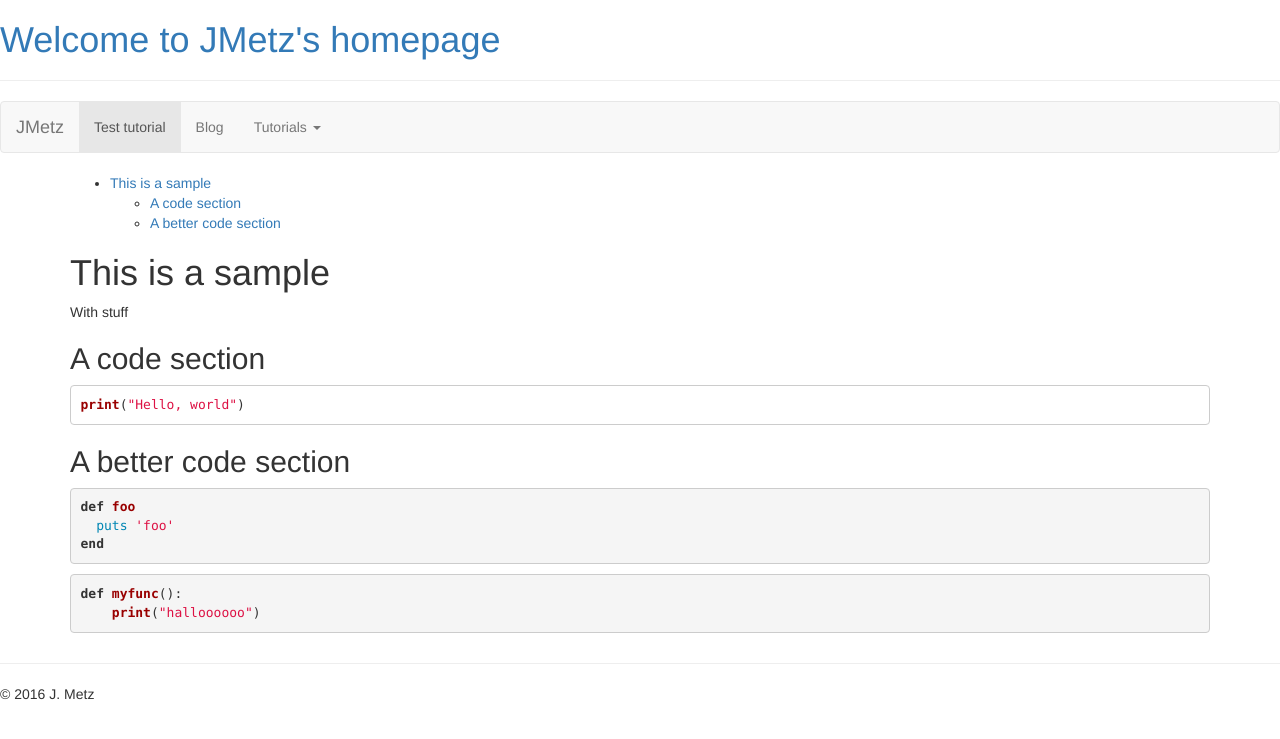
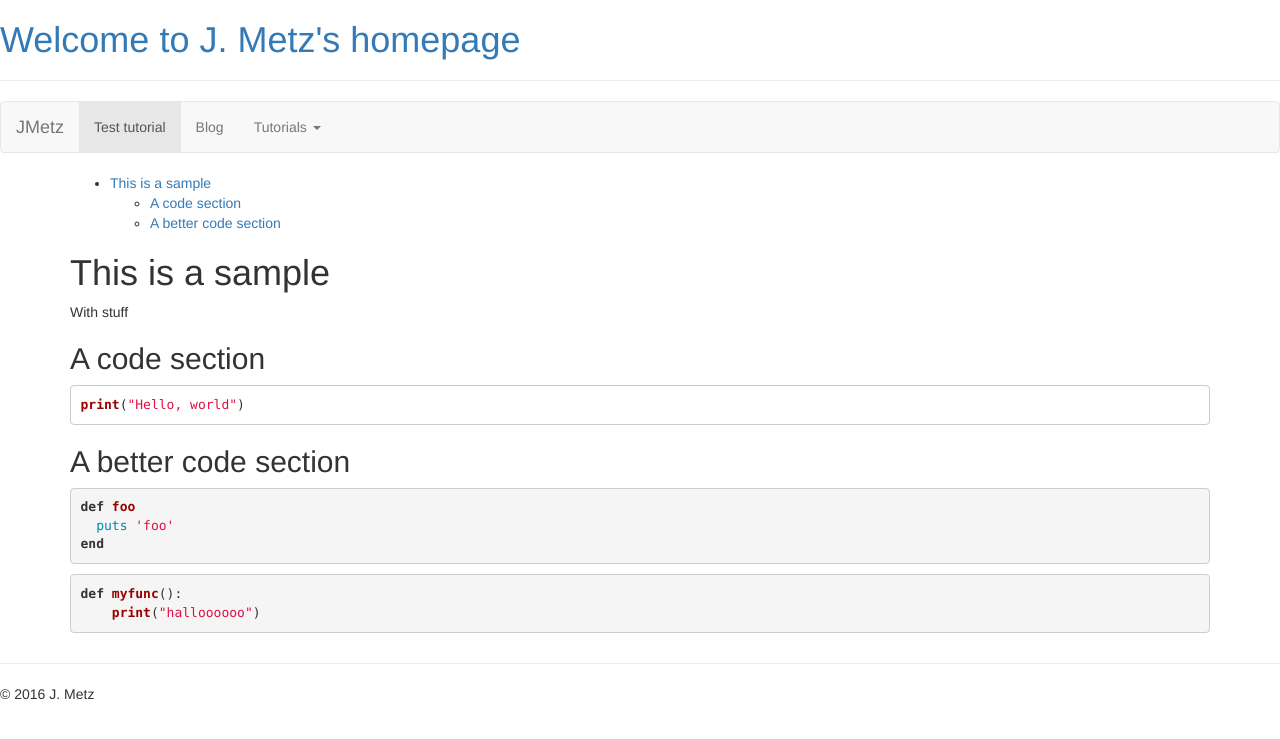
Before and after one commit to jmetz/jmetz.github.io, a Jekyll site: the page built from _posts/2016-01-17-demo_tutorial.md, in a window 1280 px wide. Shown: the top 739 px of the page. Built offline with Jekyll 4.4.1, drawn with Linux system fonts in a browser that asks for light colours.

Commit message:
Update _config.yml

```diff
--- a/_config.yml
+++ b/_config.yml
@@ -1,4 +1,4 @@
-name: JMetz's homepage
+name: J. Metz's homepage
 author: J. Metz
 #syntax-highlighting:
 #  enabled : true
```
